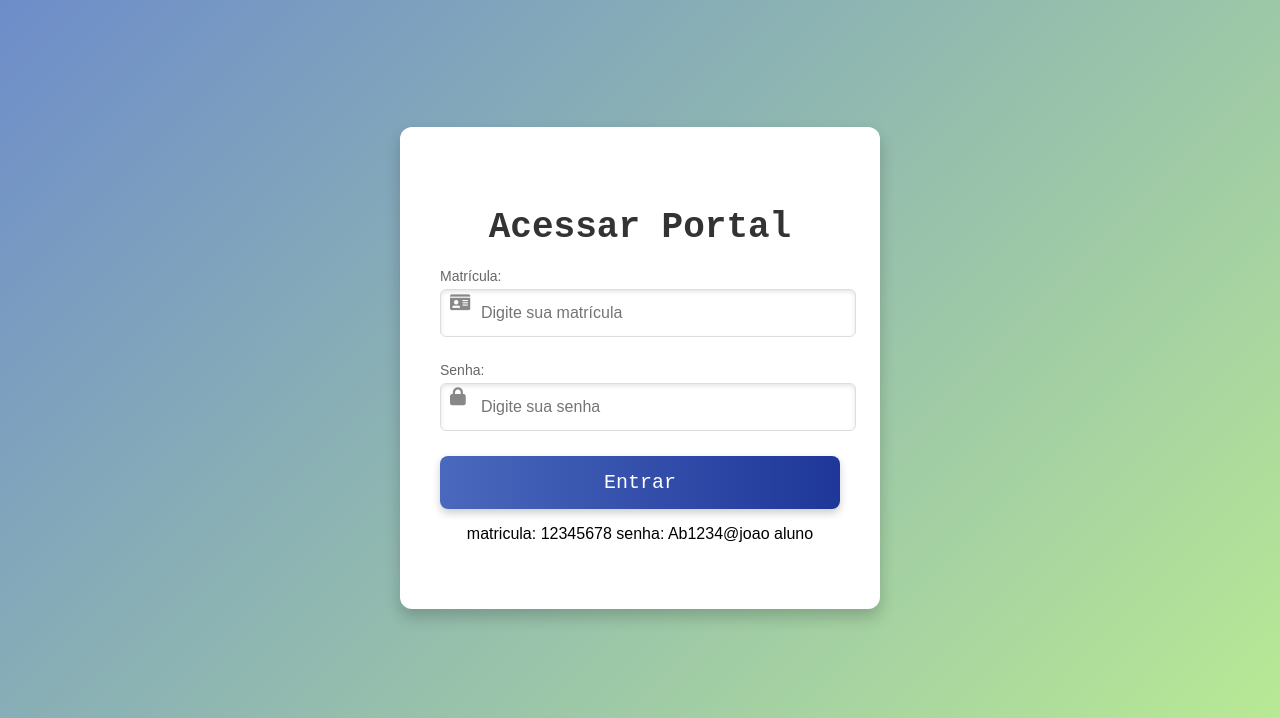
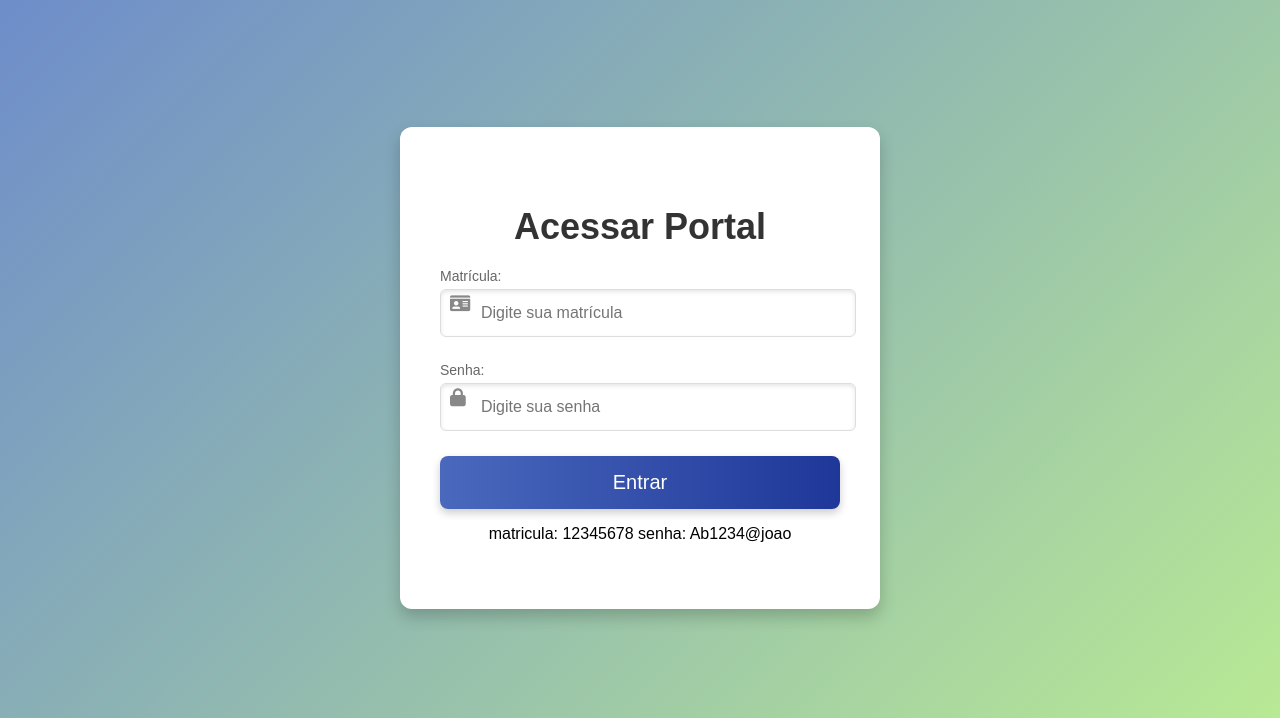
Before and after one commit to AlvesAlbano/dev-web, a plain HTML site: page index.html in a window 1280 px wide. Shown: the part 82-800 px from the top of the page. Drawn offline with Linux system fonts and the light colour scheme.

Commit message:
update: alterei a fonte das letras na tela de login

```diff
--- a/Back/index.js
+++ b/Back/index.js
@@ -116,7 +116,6 @@ app.post("/boletim", (req, res) => {
     });
 });
 
-
 app.listen(PORT, async () => {
     await iniciarConexao();  // Estabelece a conexão com o banco antes de iniciar o servidor
     console.log(`Servidor rodando em http://localhost:${PORT}`);
--- a/index.html
+++ b/index.html
@@ -36,7 +36,7 @@
         <!-- Botão de login estilizado -->
         <button type="button" class="login-button" onclick="login()">Entrar</button>
         <p class="error-message" id="error-message">Matrícula ou senha inválida.</p>
-        <p>matricula: 12345678 senha: Ab1234@joao aluno</p>
+        <p>matricula: 12345678 senha: Ab1234@joao</p>
     </div>
     <!-- <script src="https://kit.fontawesome.com/a076d05399.js" crossorigin="anonymous"></script> -->
     <script src="./script.js"></script>
--- a/style.css
+++ b/style.css
@@ -49,7 +49,7 @@ header {
     margin-top: 100px;
 }
 h2 {
-    font-family: 'Courier New', Courier, monospace;
+    font-family: Arial, Helvetica, sans-serif;
     font-size: 36px;
     color: #333;
     margin-bottom: 20px;
@@ -86,7 +86,7 @@ h2 {
 .login-button {
     width: 100%;
     padding: 15px;
-    font-family: 'Courier New', Courier, monospace;
+    font-family: Arial, Helvetica, sans-serif;
     font-size: 20px;
     color: #fff;
     background: linear-gradient(90deg, #4a69bd, #1e3799);
```
